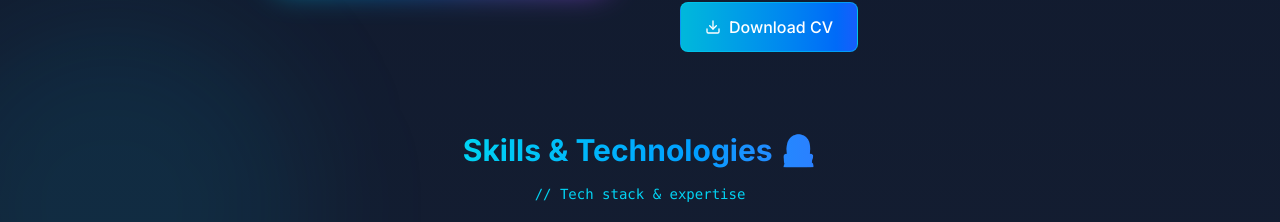
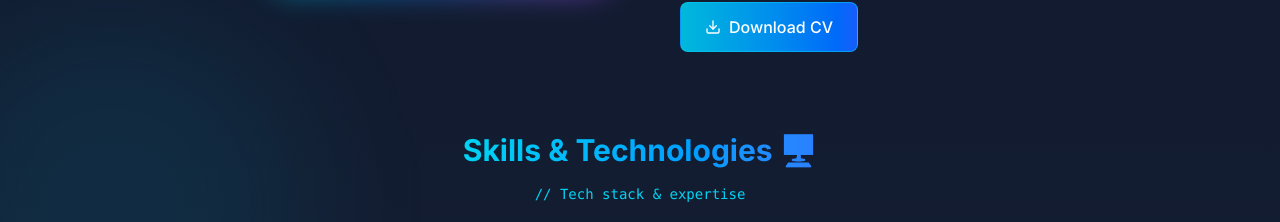
Before and after one commit to LoveraLokeswara/loveralokeswara.github.io, a Next.js app: page / in a window 1280 px wide. Shown: the part 2200-2422 px from the top of the page. Built offline with nearby package versions, Linux system fonts and the light colour scheme.

Commit message:
fix some visuals

```diff
--- a/src/components/About.tsx
+++ b/src/components/About.tsx
@@ -148,7 +148,7 @@ const About = () => {
             className="text-3xl font-bold mb-4 text-center"
           >
             <span className="bg-gradient-to-r from-cyan-400 to-blue-500 bg-clip-text text-transparent">
-              Skills & Technologies 👩‍💻
+              Skills & Technologies 🖥️
             </span>
           </motion.h3>
           <p className="text-center text-cyan-400 font-mono text-sm mb-12">
```
